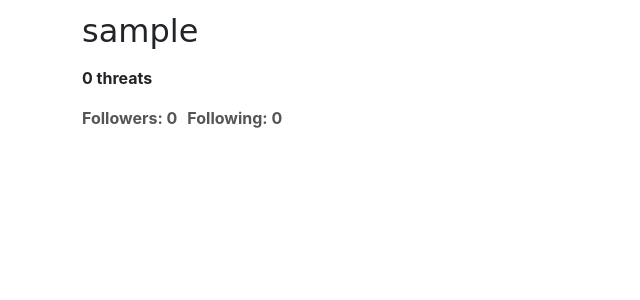
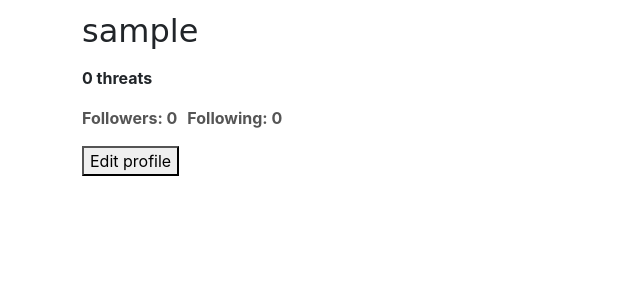
Before and after one commit to jck-bit/Threats, a Django app: page /profile/1/ in a window 1280 px wide. Shown: the part 229-529 px from the top of the page, without its empty margins (0-640 px from the left). Run offline with Django 4.2, Linux system fonts and the light colour scheme; the visitor is signed in with stand-in values (Sample User, id 1); data comes from the database, SQL or seed files in the repository; data that the repository does not hold is empty; some libraries are stand-ins or nearby versions; some web fonts are replaced.

Commit message:
users can edit they profiles if they're logged in

```diff
--- a/posts/static/posts/main.css
+++ b/posts/static/posts/main.css
@@ -59,7 +59,7 @@ body {
 
   /* Custom styles for the liked icon */
 .liked  {
-  color: rgb(226, 114, 133);
+  color:  rgb(249, 24, 128);
 }
 
 .liked .fa-heart:hover{
--- a/posts/templates/posts/post_list.html
+++ b/posts/templates/posts/post_list.html
@@ -28,6 +28,13 @@
 {% endif %}
 </section>
 </div>
+
+{% if profile_user == user%}
+<a href="{% url 'profile-edit'  %}">
+    <button class="">Edit profile</button>
+  </a>
+{% endif %}
+
 <div class="post-section">
     {% for post in posts %}
     <article class="media content-section">
@@ -75,7 +82,6 @@
                   } else {
                       button.textContent = data.following ? 'Unfollow' : 'Follow';
                       button.classList.toggle('unfollow', data.following);
-                      // Update the follower and following counts dynamically
                       document.getElementById('followers-count').textContent = data.followers_count;
                       document.getElementById('following-count').textContent = data.following_count;
                   }
@@ -84,5 +90,4 @@
       });
   });
 </script>
-
 {%endblock%}
--- a/users/templates/users/profile.html
+++ b/users/templates/users/profile.html
@@ -7,7 +7,7 @@
       <h2 class="account-heading">{{ user.username }}</h2>
       <p class="text-secondary">{{ user.email }}</p>
       <p class="text-secondary">{{ user.profile.bio }}</p>
-      <p class="text-secondary">{{ post_query_length }} posts</p>
+      <p class="text-secondary">{{ post_queryset_length }} posts</p>
     </div>
   </div>
   <a href="{% url 'profile-edit'  %}">
```
